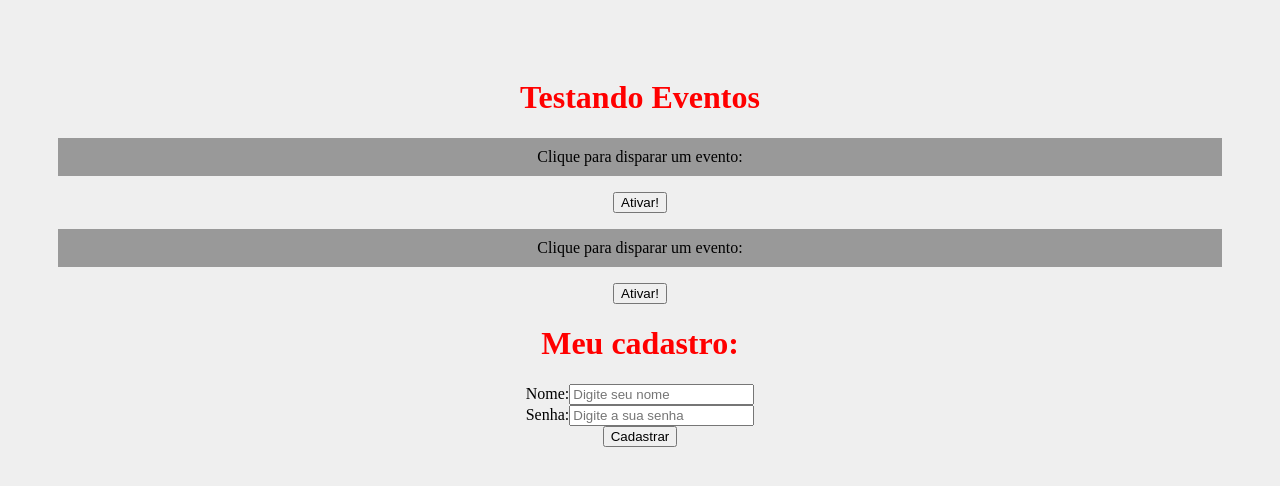
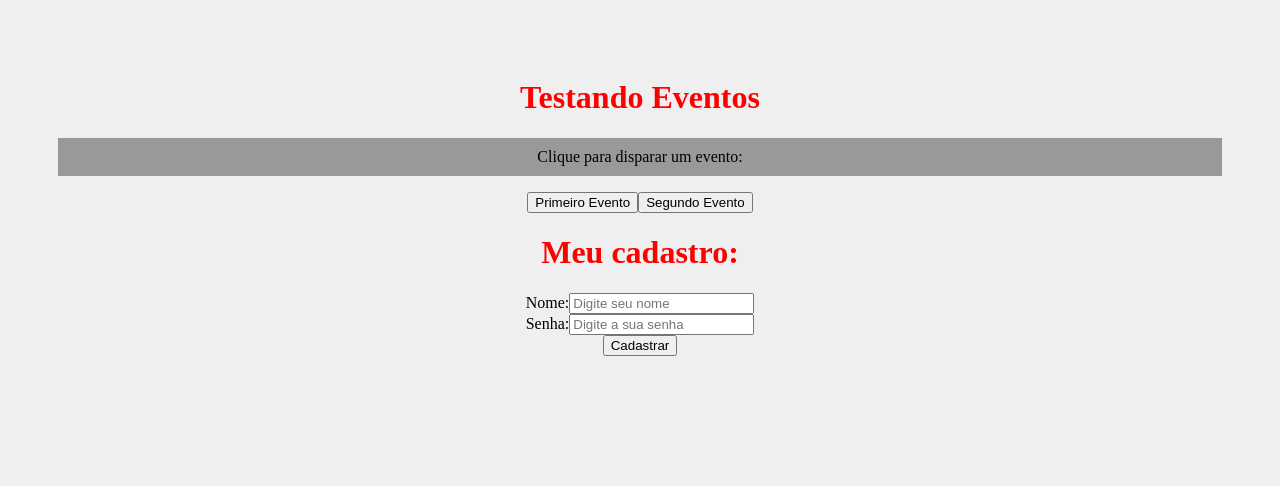
Before and after one commit to jordanaalvesc1/React-Course, a React (Create React App) app: page / in a window 1280 px wide. Shown: the top 486 px of the page. Built offline with nearby package versions, Linux system fonts and the light colour scheme.

Commit message:
Pass Events Through Props

```diff
--- a/src/App.js
+++ b/src/App.js
@@ -6,8 +6,7 @@ function App() {
   return (
     <div className="App">
       <h1>Testando Eventos</h1>
-      <Evento numero = "1"/>
-      <Evento numero = "2"/>
+      <Evento/>
       <Form />
     </div>
   )
--- a/src/components/Evento.js
+++ b/src/components/Evento.js
@@ -1,13 +1,21 @@
-function Evento({numero}) {
+import Button from './evento/Button'
+
+
+function Evento() {
     function meuEvento(){
-        console.log(`Opa, fui ativado! ${numero}`)
+        console.log(`Ativando primeiro evento!`)
     }
 
-    return(
-        <div>
-            <p>Clique para disparar um evento:</p>
-            <button onCLick = {meuEvento}> Ativar!</button>
-        </div>
+function segundoEvento(){
+    console.log('Ativando o segundo evento!')
+}
+
+return (
+    <div>
+        <p>Clique para disparar um evento:</p>
+        <Button event={meuEvento} text= "Primeiro Evento"/>
+        <Button event={segundoEvento} text="Segundo Evento"/>
+     </div>
     )
 }
 
--- /dev/null
+++ b/src/components/evento/Button.js
@@ -0,0 +1,7 @@
+
+function Button(props) {
+    return <button onClick={props.event}>{props.text}</button>
+}
+
+
+export default Button
```
